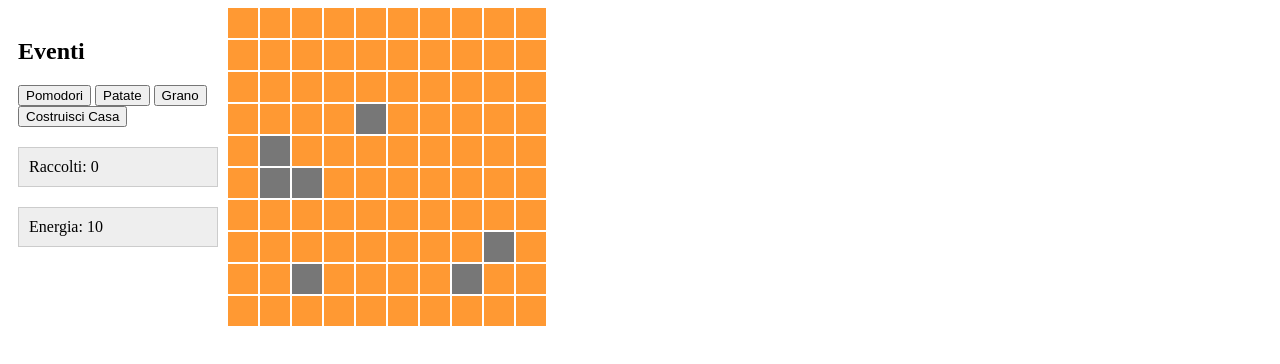
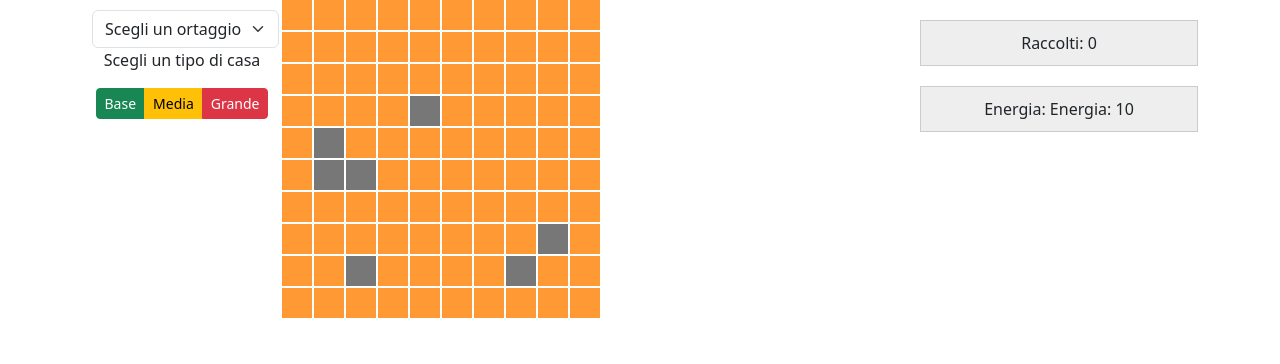
Before and after one commit to AntonioVirgone/vite-city, a website built with Vite: page index.html in a window 1280 px wide. Both pictures are taken after a click on the button "Start". Built offline with nearby package versions, Linux system fonts and the light colour scheme.

Commit message:
add bootstrap css and change select buttun with select list

```diff
--- a/index.html
+++ b/index.html
@@ -1,9 +1,9 @@
 <!DOCTYPE html>
 <html lang="en">
 <head>
-  <meta charset="UTF-8" />
+    <meta charset="UTF-8"/>
     <title>Tile Game</title>
-  <link rel="stylesheet" href="/src/style.css" />
+    <link rel="stylesheet" href="/src/style.css"/>
 </head>
 <body>
 <div id="start-screen">
@@ -11,24 +11,42 @@
     <button id="start-button">Start</button>
 </div>
 
+<div class="container text-center">
     <div id="game-screen" style="display: none;">
+        <div class="row">
+            <div class="col">
                 <div class="sidebar">
-    <h2>Eventi</h2>
-    <button data-event="tomato">Pomodori</button>
-    <button data-event="potato">Patate</button>
-    <button data-event="grain">Grano</button>
+                    <select id="cropSelect" class="form-select w-auto" aria-label="Default select example">
+                        <option selected>Scegli un ortaggio</option>
+                        <option value="tomato">Pomodori</option>
+                        <option value="potato">Patate</option>
+                        <option value="grain">Grano</option>
+                    </select>
 
-    <button data-building="base">Costruisci Casa</button>
-
+                    <div>
+                        <p>Scegli un tipo di casa</p>
+                        <div class="btn-group" role="group" aria-label="Basic example">
+                            <button type="button" class="btn btn-success btn-sm" data-building="base">Base</button>
+                            <button type="button" class="btn btn-warning btn-sm" data-building="middle">Media</button>
+                            <button type="button" class="btn btn-danger btn-sm" data-building="big">Grande</button>
+                        </div>
+                    </div>
+                </div>
+            </div>
+        </div>
+        <div class="col">
+            <div class="grid"></div>
+        </div>
+        <div class="col">
             <div class="collected-counter">
                 Raccolti: <span id="collected-count">0</span>
             </div>
 
             <div class="collected-counter">
-      <span id="energy-count">100</span>
+                Energia: <span id="energy-count">100</span>
             </div>
         </div>
-  <div class="grid"></div>
+    </div>
 </div>
 
 <script type="module" src="/src/main.ts"></script>
--- a/package.json
+++ b/package.json
@@ -11,5 +11,8 @@
   "devDependencies": {
     "typescript": "~5.7.2",
     "vite": "^6.3.1"
+  },
+  "dependencies": {
+    "bootstrap": "^5.3.5"
   }
 }
--- a/src/main.ts
+++ b/src/main.ts
@@ -1,5 +1,6 @@
 import { StartScreen } from "./screens/StartScreen";
 import { GameScreen } from "./screens/GameScreen";
+import "bootstrap/dist/css/bootstrap.min.css";
 
 const startScreen = new StartScreen(() => {
     startScreen.hide();
--- a/src/screens/GameScreen.ts
+++ b/src/screens/GameScreen.ts
@@ -11,7 +11,9 @@ import {HouseTile} from "../components/HouseTile.ts";
 export class GameScreen {
     private element = document.getElementById("game-screen")!;
     private grid = document.querySelector(".grid")!;
-    private cropButtons = document.querySelectorAll("[data-event]");
+
+    private cropSelect = document.getElementById("cropSelect") as HTMLSelectElement;
+
     private buildingButtons = document.querySelectorAll("[data-building]");
 
     private collector = new Collector();
@@ -23,12 +25,11 @@ export class GameScreen {
     private selectedBuilding: HouseEventType = HouseEventType.None;
 
     constructor() {
-        this.cropButtons.forEach((btn) => {
-            btn.addEventListener("click", () => {
-                console.log("crop button clicked");
-                const crop = (btn as HTMLElement).dataset.event as CropEventType;
-                this.selectedEvent = crop || CropEventType.None;
-            });
+        // Nel costruttore, sostituisci i button event listener con:
+        this.cropSelect.addEventListener("change", () => {
+            this.selectedEvent = this.cropSelect.value as CropEventType;
+            // Resetta l’edificio selezionato se si seleziona una coltura
+            this.selectedBuilding = HouseEventType.None;
         });
 
         this.buildingButtons.forEach((btn) => {
@@ -42,15 +43,12 @@ export class GameScreen {
         this.createGrid();
 
         this.grid.addEventListener("click", (e) => {
-            console.log("clicked");
-
             const target = (e.target as HTMLElement).closest(".tile") as HTMLElement;
             if (!target) return;
 
             const index = parseInt(target.dataset.index!);
             if (isNaN(index)) return;
 
-            console.log(this.selectedBuilding);
             if (this.selectedBuilding === HouseEventType.Base) {
                 // Sostituisci il tile esistente con una BuildingTile
                 const buildingTile = new HouseTile(this.grid, () => {});
```
Also changed, not shown: 1 other file. Lines whose indentation alone changed are shown as unchanged.
